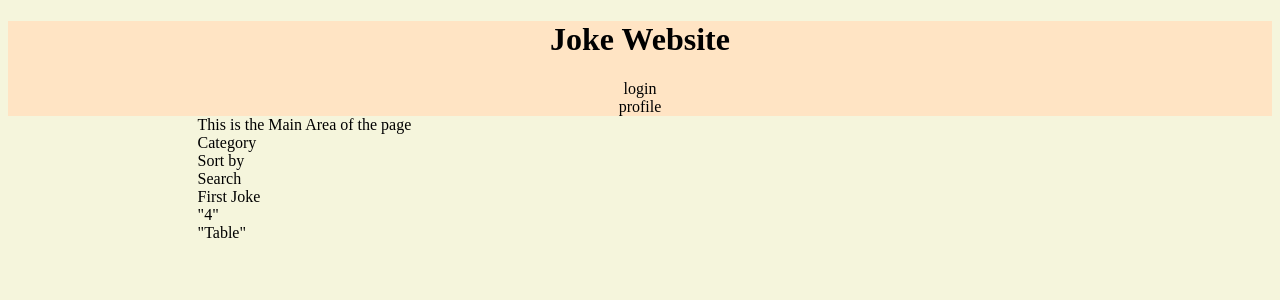
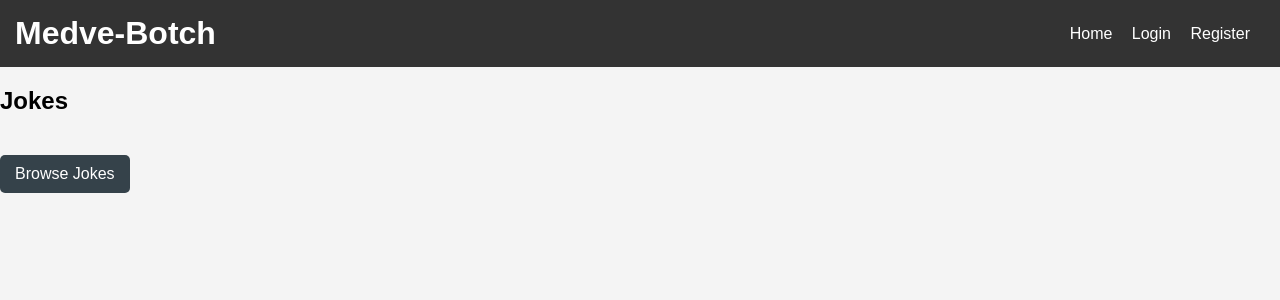
Before and after one commit to KolozsiZsombor/SzoftverModszerMiniProject, a Flask app: page / in a window 1280 px wide. Shown: the top 300 px of the page. Run offline with Flask 3, Linux system fonts and the light colour scheme; data that the repository does not hold is empty.

Commit message:
created backend application with admin, user features

```diff
--- a/app.py
+++ b/app.py
@@ -1,17 +1,360 @@
 from flask import Flask, render_template
+from flask import Flask, render_template, redirect, url_for, flash, request
+from flask_sqlalchemy import SQLAlchemy
+from flask_login import LoginManager, UserMixin, login_user, login_required, logout_user, current_user
+from flask_wtf import FlaskForm
+from wtforms import StringField, PasswordField, SubmitField, SelectField, TextAreaField, IntegerField
+from wtforms.validators import DataRequired, Length, Email, NumberRange
+from flask_bcrypt import Bcrypt
+from werkzeug.security import generate_password_hash, check_password_hash
+
+from functools import wraps
+from datetime import datetime
+import secrets
+import os
+
 # clone github directory with "git clone https://github.com/KolozsiZsombor/SzoftverModszerMiniProject"
 # cmd : "pip install flask"
 # go into directory with cd /SzoftverModszerMiniProject
 # run python script with python app.py
 # visit http://127.0.0.1:5000
 # stop server with ctrl + c
+
+
+##SETUPS AND INITIALIZATIONS
 app = Flask(__name__)
 
-# Define the route for the home page
+db = SQLAlchemy()
+
+app.config['SECRET_KEY'] = os.environ.get('FLASK_SECRET_KEY', 'default_secret_key')
+
+users_db = {} #simulate database
+
+bcrypt = Bcrypt(app)  # Initialize Bcrypt
+
+app.config['SQLALCHEMY_DATABASE_URI'] = 'sqlite:///site.db'  # Set up SQLite database
+app.config['SQLALCHEMY_TRACK_MODIFICATIONS'] = False
+db = SQLAlchemy(app)  # Initialize SQLAlchemy
+
+login_manager = LoginManager()
+login_manager.init_app(app)
+login_manager.login_view = 'login'  # Redirect to login if not authenticated
+
+# Database Models
+
+class User(db.Model,UserMixin):
+    id = db.Column(db.Integer, primary_key=True)
+    email = db.Column(db.String(120), unique=True, nullable=False)
+    password_hash = db.Column(db.String(128), nullable=False)
+    role = db.Column(db.String(10), default='normal', nullable=False)  # Role can be 'admin' or 'normal'
+    created_at = db.Column(db.DateTime, default=datetime.utcnow)  # Record creation date
+    jokes = db.relationship('Joke', backref='author', lazy=True)
+    comments = db.relationship('Comment', backref='author', lazy=True)
+    ratings = db.relationship('Rating', backref='user', lazy=True)
+
+class Joke(db.Model):
+    id = db.Column(db.Integer, primary_key=True)
+    user_id = db.Column(db.Integer, db.ForeignKey('user.id'), nullable=False)
+    category = db.Column(db.String(50), nullable=False)  # Category of the joke
+    content = db.Column(db.Text, nullable=False)  # Content of the joke
+    rating = db.Column(db.Float, default=0)  # Overall rating for the joke
+    created_at = db.Column(db.DateTime, default=datetime.utcnow)  # Joke creation date
+    approved = db.Column(db.Boolean, default=False)  # Approval status of the joke
+    comments = db.relationship('Comment', backref='joke', lazy=True)
+    ratings = db.relationship('Rating', backref='joke', lazy=True)
+
+class Comment(db.Model):
+    id = db.Column(db.Integer, primary_key=True)
+    user_id = db.Column(db.Integer, db.ForeignKey('user.id'), nullable=False)
+    joke_id = db.Column(db.Integer, db.ForeignKey('joke.id'), nullable=False)
+    comment_text = db.Column(db.Text, nullable=False)  # Text of the comment
+    created_at = db.Column(db.DateTime, default=datetime.utcnow)  # Comment creation date
+
+class Rating(db.Model):
+    id = db.Column(db.Integer, primary_key=True)
+    user_id = db.Column(db.Integer, db.ForeignKey('user.id'), nullable=False)
+    joke_id = db.Column(db.Integer, db.ForeignKey('joke.id'), nullable=False)
+    rating = db.Column(db.Integer, nullable=False)  # Rating (1 character int, typically 1-5)
+
+with app.app_context():
+    db.create_all()
+
+# Implementing required methods from UserMixin
+    @property
+    def is_active(self):
+        return True  # Implement your logic if users can be inactive
+
+    @property
+    def is_authenticated(self):
+        return True  # Users are authenticated once logged in
+
+    @property
+    def is_anonymous(self):
+        return False  # Users cannot be anonymous once logged in
+
+# Define forms
+class JokeSubmissionForm(FlaskForm):
+    category = StringField('Category', validators=[DataRequired(), Length(max=50)])
+    content = TextAreaField('Joke Content', validators=[DataRequired()])
+    submit = SubmitField('Submit Joke')
+
+class CommentForm(FlaskForm):
+    comment_text = TextAreaField('Comment', validators=[DataRequired()])
+    submit = SubmitField('Submit Comment')
+
+class RatingForm(FlaskForm):
+    rating = IntegerField('Rating (1-5)', validators=[DataRequired(), NumberRange(min=1, max=5)])
+    submit = SubmitField('Submit Rating')
+
+@login_manager.user_loader
+def load_user(user_id):
+    return User.query.get(int(user_id))
+
 @app.route('/')
 def home():
-    return render_template('index.html')
+    if current_user.is_authenticated and current_user.role == 'admin':
+        jokes = Joke.query.all()  # Admins see all jokes
+    else:
+        jokes = Joke.query.filter_by(approved=True).all()  # Non-admins see only approved jokes
 
-# Run the application
+    return render_template('index.html', jokes=jokes)
+
+
+
+
+
+login_manager = LoginManager()
+login_manager.init_app(app)
+
+@login_manager.user_loader
+def load_user(user_id):
+    return User.query.get(int(user_id))
+### Registration
+class RegistrationForm(FlaskForm):
+    email = StringField('Email', validators=[DataRequired(), Email()])
+    password = PasswordField('Password', validators=[DataRequired(), Length(min=6, max=30)])
+    role = SelectField('Role', choices=[('normal', 'Normal User'), ('admin', 'Admin User')], default='normal')
+    submit = SubmitField('Register')
+
+@app.route('/register', methods=['GET', 'POST'])
+def register():
+    form = RegistrationForm()
+    if form.validate_on_submit():
+        email = form.email.data
+        password = form.password.data
+        role = form.role.data
+
+        # Hash the password
+        hashed_password = bcrypt.generate_password_hash(password).decode('utf-8')
+
+        # Create a new user and add to the database
+        new_user = User(email=email, password_hash=hashed_password, role=role)
+        db.session.add(new_user)
+        db.session.commit()
+
+        flash('Registration successful!', 'success')
+        return redirect(url_for('home'))
+
+    return render_template('register.html', form=form)
+### end of registration
+
+### Login
+class LoginForm(FlaskForm):
+    email = StringField('Email', validators=[DataRequired()])  # Only DataRequired
+    password = PasswordField('Password', validators=[DataRequired(), Length(min=6, max=30)])
+    submit = SubmitField('Login')
+
+@app.route('/login', methods=['GET', 'POST'])
+def login():
+    if current_user.is_authenticated:
+        return redirect(url_for('home'))  # Redirect if already logged in
+
+    form = LoginForm()
+    if form.validate_on_submit():  # Check if form is submitted and valid
+        email = form.email.data
+        password = form.password.data
+        user = User.query.filter_by(email=email).first()  # Get the user by email
+
+        # Check if the user exists and the password matches
+        if user and bcrypt.check_password_hash(user.password_hash, password):  # Ensure you have a method to check password
+            login_user(user)  # Log the user in
+            flash('Login successful!', 'success')
+            return redirect(url_for('home'))  # Redirect to index or home
+        else:
+            flash('Login failed. Check your email and password.', 'danger')
+
+    return render_template('login.html', form=form)
+
+### end of Login
+@app.route('/logout')
+def logout():
+    logout_user()  # Log the user out
+    flash('You have been logged out.', 'info')
+    return redirect(url_for('home'))  # Redirect to home after logging out
+
+@app.route('/submit_joke', methods=['GET', 'POST'])
+@login_required
+def submit_joke():
+    if request.method == 'POST':
+        category = request.form.get('category')
+        content = request.form.get('content')  # Get the content from the form
+
+        if content:  # Ensure content is provided
+            new_joke = Joke(
+                user_id=current_user.id,
+                category=category,
+                content=content,  # Assign the content to the new joke
+                rating=0.0,  # Set default rating or modify as necessary
+                approved=True  # Automatically approve the joke upon creation
+            )
+            db.session.add(new_joke)
+            db.session.commit()
+
+            flash('Joke submitted successfully and is approved.', 'success')
+            return redirect(url_for('home'))
+        else:
+            flash('Content cannot be empty!', 'danger')
+
+    return render_template('submit_joke.html')
+
+
+
+@app.route('/profile', methods=['GET', 'POST'])
+def profile():
+    return render_template('profile.html')
+
+
+
+
+
+@app.route('/joke/<int:joke_id>', methods=['GET', 'POST'])
+def joke_detail(joke_id):
+    joke = Joke.query.get_or_404(joke_id)
+    form_comment = CommentForm()
+    form_rating = RatingForm()
+
+    if form_comment.validate_on_submit():
+        comment_text = form_comment.comment_text.data
+        new_comment = Comment(user_id=1, joke_id=joke.id, comment_text=comment_text)  # Replace '1' with current user ID
+        db.session.add(new_comment)
+        db.session.commit()
+        flash('Comment added!', 'success')
+        return redirect(url_for('joke_detail', joke_id=joke.id))
+
+    if form_rating.validate_on_submit():
+        rating_value = form_rating.rating.data
+        new_rating = Rating(user_id=1, joke_id=joke.id, rating=rating_value)  # Replace '1' with current user ID
+        db.session.add(new_rating)
+        db.session.commit()
+        flash('Rating submitted!', 'success')
+        return redirect(url_for('joke_detail', joke_id=joke.id))
+
+    comments = Comment.query.filter_by(joke_id=joke.id).all()
+    return render_template('joke_detail.html', joke=joke, form_comment=form_comment, form_rating=form_rating, comments=comments)
+
+### Admin stuff begins here
+@app.route('/admin')
+@login_required
+def admin():
+    if current_user.role != 'admin':
+        flash('You do not have permission to access this page.', 'danger')
+        return redirect(url_for('home'))
+
+    jokes = Joke.query.all()  # Fetch all jokes from the database
+    return render_template('admin.html', jokes=jokes)
+
+@app.route('/admin/delete/<int:joke_id>', methods=['POST'])
+@login_required
+def delete_joke(joke_id):
+    if current_user.role != 'admin':  # Check if the user is an admin
+        flash('You do not have permission to delete this joke.', 'danger')
+        return redirect(url_for('home'))
+
+    joke = Joke.query.get(joke_id)  # Fetch the joke by ID
+    if joke:
+        db.session.delete(joke)  # Delete the joke from the database
+        db.session.commit()  # Commit the changes
+        flash('Joke deleted successfully.', 'success')
+    else:
+        flash('Joke not found.', 'danger')
+
+    return redirect(url_for('admin'))  # Redirect back to the admin page
+
+@app.route('/admin/grant_admin_by_email', methods=['POST'])
+@login_required
+def grant_admin_by_email():
+    if current_user.role != 'admin':
+        flash('You do not have permission to perform this action.', 'danger')
+        return redirect(url_for('home'))
+
+    email = request.form['email']
+    user = User.query.filter_by(email=email).first()
+
+    if user:
+        user.role = 'admin'
+        db.session.commit()
+        flash(f'{user.email} has been granted admin rights.', 'success')
+    else:
+        flash('User not found.', 'danger')
+
+    return redirect(url_for('admin'))  # Redirect back to the admin panel
+
+
+@app.route('/joke/like/<int:joke_id>', methods=['POST'])
+@login_required
+def like_joke(joke_id):
+    joke = Joke.query.get_or_404(joke_id)
+    # Logic to record the like in the database, e.g. incrementing the joke's rating
+    joke.rating += 1  # Assuming rating is a numeric value
+    db.session.commit()
+    flash('You liked the joke!', 'success')
+    return redirect(url_for('home'))
+
+@app.route('/joke/dislike/<int:joke_id>', methods=['POST'])
+@login_required
+def dislike_joke(joke_id):
+    joke = Joke.query.get_or_404(joke_id)
+    # Logic to record the dislike in the database, e.g. decrementing the joke's rating
+    joke.rating -= 1  # Assuming rating is a numeric value
+    db.session.commit()
+    flash('You disliked the joke!', 'warning')
+    return redirect(url_for('home'))
+
+
+@app.route('/admin/approve/<int:joke_id>', methods=['POST'])
+@login_required
+def approve_joke(joke_id):
+    if current_user.role != 'admin':
+        flash('You do not have permission to perform this action.', 'danger')
+        return redirect(url_for('home'))
+
+    joke = Joke.query.get(joke_id)
+    if joke:
+        joke.approved = True  # Set approved to True
+        db.session.commit()
+        flash('Joke approved successfully.', 'success')
+    else:
+        flash('Joke not found.', 'danger')
+
+    return redirect(url_for('admin'))
+
+@app.route('/admin/disapprove/<int:joke_id>', methods=['POST'])
+@login_required
+def disapprove_joke(joke_id):
+    if current_user.role != 'admin':
+        flash('You do not have permission to perform this action.', 'danger')
+        return redirect(url_for('home'))
+
+    joke = Joke.query.get(joke_id)
+    if joke:
+        joke.approved = False  # Set approved to False
+        db.session.commit()
+        flash('Joke disapproved successfully.', 'success')
+    else:
+        flash('Joke not found.', 'danger')
+
+    return redirect(url_for('admin'))
+### Admin stuff ends here
+
 if __name__ == '__main__':
     app.run(debug=True)
--- a/static/css/style.css
+++ b/static/css/style.css
@@ -1,20 +1,137 @@
-body{
-    background-color: beige;
-}
-main {
-    display: block;
-    margin-left: 15%;
-    margin-right: 15%;
-    padding: 30 30;
-    width: 80%;
-    align-items: center ;
-    background-color: beige ;
+body {
+    font-family: Arial, sans-serif;
+    margin: 0;
+    padding: 0;
+    background-color: #f4f4f4;
 }
 
-header{
+header {
+    background-color: #333;
+    color: white;
+    padding: 15px;
+    display: flex;
+    justify-content: space-between;
+    align-items: center;
+}
 
-    align-items: center;
+header h1 {
+    margin: 0;
+}
+
+nav ul {
+    list-style-type: none;
+    margin:0;
+}
+
+nav ul li {
+    display: inline;
+    margin-right: 15px;
+}
+
+nav ul li a {
+    color: white;
+    text-decoration: none;
+}
+
+.main-content {
     text-align: center;
-    background-color: bisque;
+    padding: 50px;
+}
 
+.jokes-section {
+    padding: 20px;
 }
+
+.joke-item {
+    background-color: white;
+    margin: 10px 0;
+    padding: 20px;
+    border-radius: 5px;
+    box-shadow: 0 2px 4px rgba(0, 0, 0, 0.1);
+}
+
+.joke-actions {
+    margin-top: 10px;
+    display: flex;
+    gap: 15px;
+}
+
+.form-section {
+    padding: 20px;
+    max-width: 600px;
+    margin: 0 auto;
+}
+
+input, textarea, select, button {
+    display: block;
+    width: 100%;
+    margin-bottom: 10px;
+    padding: 10px;
+    border-radius: 5px;
+    border: 1px solid #ccc;
+}
+
+button {
+    background-color: #333;
+    color: white;
+    cursor: pointer;
+}
+
+button:hover {
+    background-color: #555;
+}
+
+.jokes-container {
+    display: flex;
+    flex-direction: column; /* Arrange jokes vertically */
+    gap: 15px; /* Space between joke boxes */
+}
+
+.joke-box {
+    background-color: #ffffff;
+    border: 1px solid #cccccc;
+    border-radius: 8px;
+    padding: 15px;
+    box-shadow: 0 2px 5px rgba(0, 0, 0, 0.1);
+    position: relative; /* Positioning for footer buttons */
+}
+
+.joke-header {
+    align-items: left;
+    font-size: 1.2em; /* Slightly larger font for category */
+    margin-bottom: 10px; /* Space between header and content */
+}
+
+.joke-content {
+    margin-bottom: 20px; /* Space between content and footer */
+}
+
+.joke-footer {
+    display: flex;
+    justify-content: space-between; /* Space between buttons */
+    position: absolute; /* Positioning at bottom right */
+    bottom: 15px; /* Adjust according to the padding */
+    right: 15px; /* Adjust according to the padding */
+}
+
+.rate-btn, .react-btn {
+    background-color: #35424a;
+    color: white;
+    border: none;
+    padding: 8px 12px;
+    border-radius: 5px;
+    cursor: pointer;
+}
+
+.rate-btn:hover, .react-btn:hover {
+    background-color: #2c3e50; /* Darker shade on hover */
+}
+
+.btn {
+    display: inline-block;
+    background-color: #35424a;
+    color: white;
+    padding: 10px 15px;
+    text-decoration: none;
+    border-radius: 5px;
+    margin-top: 20px;}
--- /dev/null
+++ b/template/index.html
@@ -0,0 +1,60 @@
+
+<!DOCTYPE html>
+<html lang="en">
+<head>
+    <meta charset="UTF-8">
+    <meta name="viewport" content="width=device-width, initial-scale=1.0">
+    <title>MetveBotch</title>
+    <link rel="stylesheet" href="{{ url_for('static', filename='css/style.css') }}">
+</head>
+<body>
+
+    <header>
+        <div class="logo">
+            <h1>Medve-Botch</h1>
+        </div>
+        <nav>
+            <ul>
+                <li><a href="{{ url_for('home') }}">Home</a></li>
+                {% if current_user.is_authenticated %}
+                    <li><a href="{{ url_for('logout') }}">Logout</a></li>
+                    <li><a href="{{ url_for('submit_joke') }}">Submit Joke</a></li>
+                    <li><a href="{{ url_for('profile') }}">Profile</a></li>
+                {% else %}
+                    <li><a href="{{ url_for('login') }}">Login</a></li>
+                    <li><a href="{{ url_for('register') }}">Register</a></li>
+                {% endif %}<!DOCTYPE html>
+            </ul>
+        </nav>
+    </header>
+
+    <section class="jokes-list">
+        <h2>Jokes</h2>
+        {% for joke in jokes %}
+        <div class="joke-box">
+            <div class="joke-header">
+                <h3>{{ joke.category }}</h3>
+                <p>Rating: {{ joke.rating }}</p> <!-- Assuming rating reflects the total likes -->
+            </div>
+            <p>{{ joke.content }}</p>
+            <div class="joke-actions">
+                <div class="like-dislike">
+                    <span>Likes: {{ joke.likes_count }}</span> <!-- Display the like count -->
+                    <form action="{{ url_for('like_joke', joke_id=joke.id) }}" method="POST">
+
+                        <button type="submit" class="like-btn">Like</button>
+                    </form>
+                    <span>Dislikes: {{ joke.dislikes_count }}</span> <!-- Display the dislike count -->
+                    <form action="{{ url_for('dislike_joke', joke_id=joke.id) }}" method="POST">
+
+                        <button type="submit" class="dislike-btn">Dislike</button>
+                    </form>
+                </div>
+            </div>
+        </div>
+        {% endfor %}
+    </section>
+        <a class="btn" href="{{ url_for('home') }}">Browse Jokes</a>
+    </section>
+</body>
+</html>
--- a/templates/index.html
+++ /dev/null
@@ -1,54 +0,0 @@
-<!DOCTYPE html>
-<html lang="en">
-<head>
-    <meta charset="UTF-8">
-    <meta name="viewport" content="width=device-width, initial-scale=1.0">
-    <link rel="stylesheet" href="{{ url_for('static', filename='css/style.css') }}">
-    <title>Medve-Botch</title>
-</head>
-
-<body>
-    <header>
-        <h1>Joke Website</h1><!-- Main Title -->
-        <div>
-            <!-- login/logout top right -->
-            login
-        </div>
-        <div>
-            <!-- profile top right alonside the login, with "|" in between -->
-            profile
-        </div>
-
-    </header>
-    <main>
-        <div>
-            This is the Main Area of the page <!-- This is where the sorting will be done. -->
-            <div> Category</div><!-- Dropdown, will add later. -->
-            <div> Sort by</div><!-- Dropdown, will add later. -->
-            <div> Search </div> <!-- Search function, will add later. -->
-        <div class="links">
-            <!-- Links area, on the left side, inside a box. -->
-
-        </div>
-
-
-        </div>
-        <div id="jokes">
-            <div class="Joke"> <!-- Joke area, will be multiplied, if more jokes are added. -->
-                <div class="Joke Title">
-                    First Joke
-                </div>
-                <div class="Rating">
-                    "4"
-                </div>
-                <div class="Joke_Text">
-                    "Table"
-                </div>
-
-            </div>
-        </div>
-
-    </main>
-
-</body>
-</html>
```
